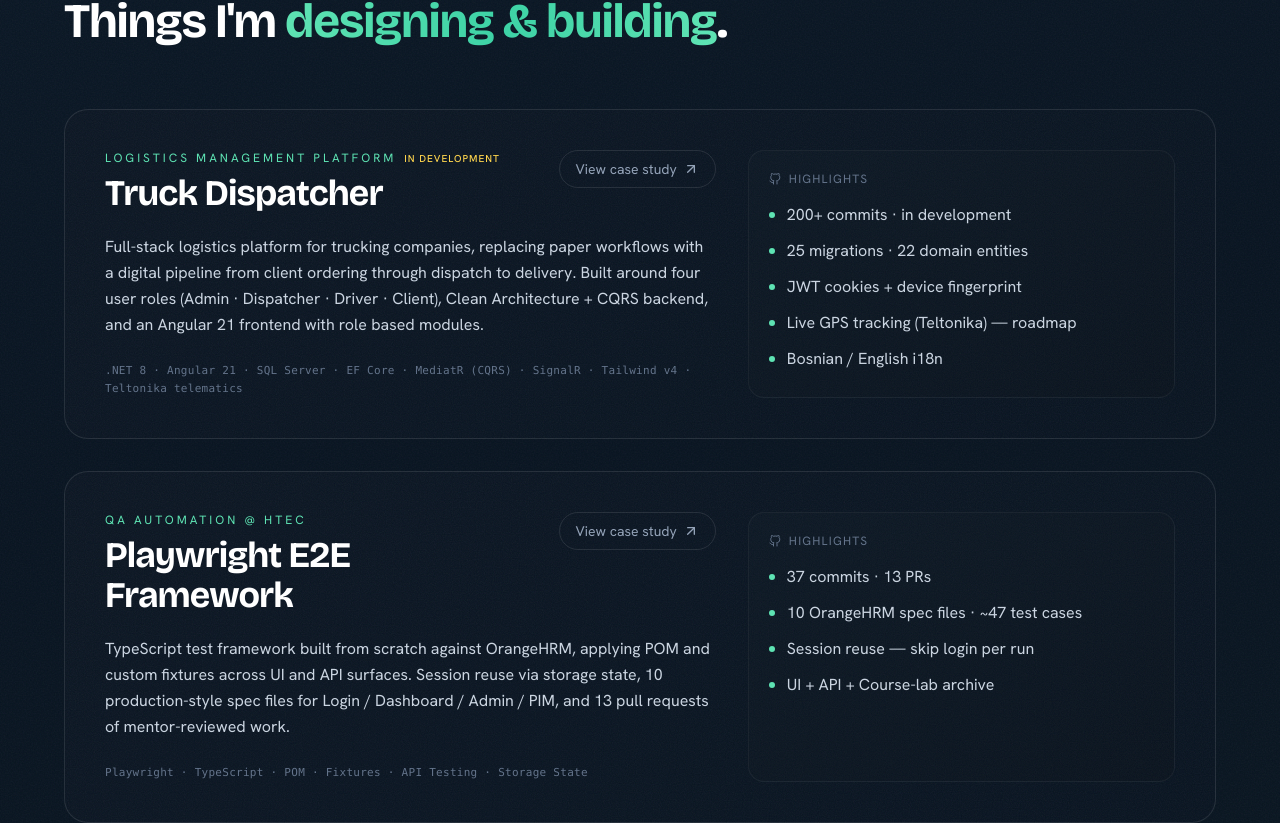
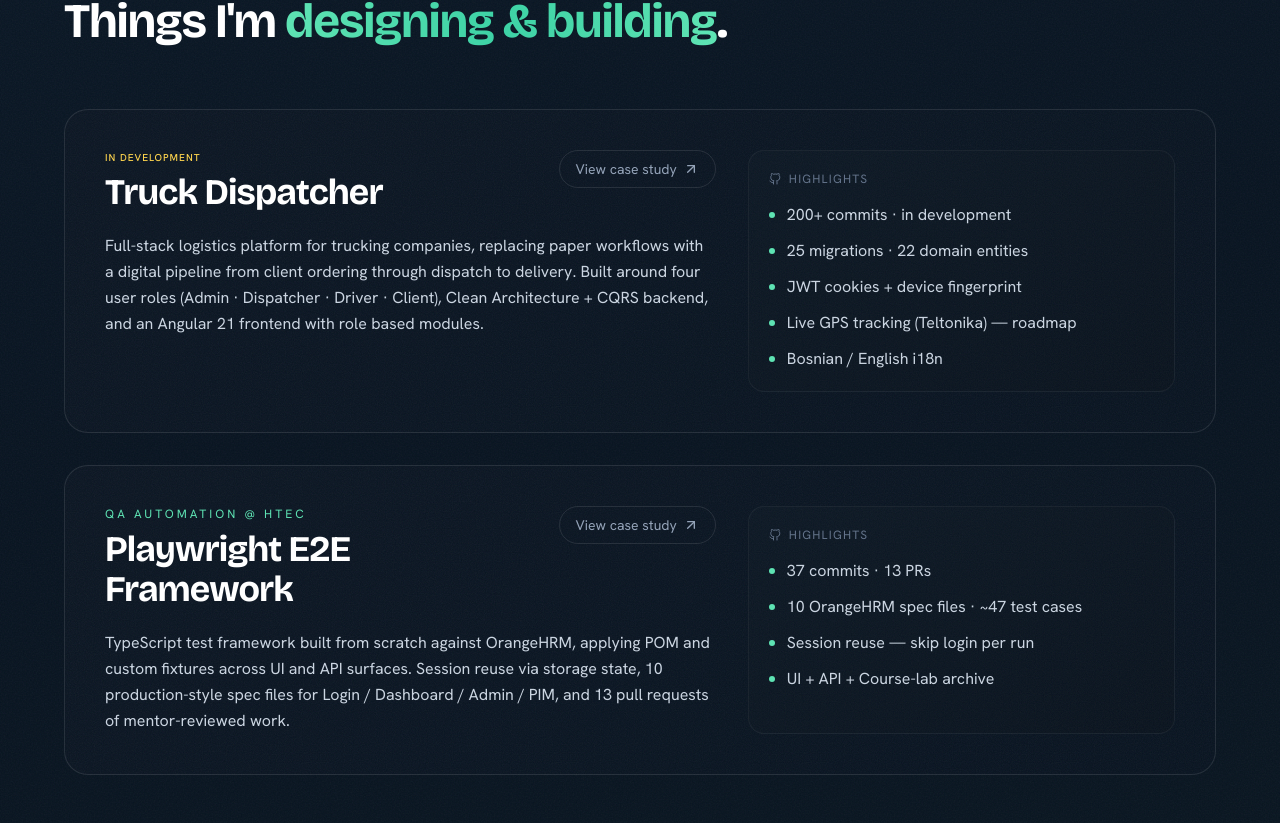
Before and after one commit to EldarSarajlic/portfolio, a React (Vite) app: page / in a window 1280 px wide. Shown: the part 5608-6431 px from the top of the page. Built offline with nearby package versions, Linux system fonts and the light colour scheme.

Commit message:
Drop tech stack line from project cards and Truck Dispatcher subtitle

```diff
--- a/src/content/projects.json
+++ b/src/content/projects.json
@@ -2,18 +2,8 @@
   "items": [
     {
       "title": "Truck Dispatcher",
-      "subtitle": "Logistics Management Platform",
+      "subtitle": "",
       "description": "Full-stack logistics platform for trucking companies, replacing paper workflows with a digital pipeline from client ordering through dispatch to delivery. Built around four user roles (Admin · Dispatcher · Driver · Client), Clean Architecture + CQRS backend, and an Angular 21 frontend with role based modules.",
-      "stack": [
-        ".NET 8",
-        "Angular 21",
-        "SQL Server",
-        "EF Core",
-        "MediatR (CQRS)",
-        "SignalR",
-        "Tailwind v4",
-        "Teltonika telematics"
-      ],
       "highlights": [
         "200+ commits · in development",
         "25 migrations · 22 domain entities",
@@ -22,13 +12,15 @@
         "Bosnian / English i18n"
       ],
       "href": "/projects/truck-dispatcher",
-      "status": { "label": "In development", "tone": "amber" }
+      "status": {
+        "label": "In development",
+        "tone": "amber"
+      }
     },
     {
       "title": "Playwright E2E Framework",
       "subtitle": "QA Automation @ HTEC",
       "description": "TypeScript test framework built from scratch against OrangeHRM, applying POM and custom fixtures across UI and API surfaces. Session reuse via storage state, 10 production-style spec files for Login / Dashboard / Admin / PIM, and 13 pull requests of mentor-reviewed work.",
-      "stack": ["Playwright", "TypeScript", "POM", "Fixtures", "API Testing", "Storage State"],
       "highlights": [
         "37 commits · 13 PRs",
         "10 OrangeHRM spec files · ~47 test cases",
--- a/src/content/types.ts
+++ b/src/content/types.ts
@@ -51,7 +51,6 @@ export interface Project {
   title: string;
   subtitle: string;
   description: string;
-  stack: string[];
   highlights: string[];
   /** Either an external URL (https…) or an internal route ("/projects/…"). */
   href: string;
--- a/src/sections/Projects.tsx
+++ b/src/sections/Projects.tsx
@@ -46,9 +46,11 @@ export default function Projects() {
                     <div className="flex items-start justify-between gap-4">
                       <div>
                         <div className="flex flex-wrap items-center gap-2 mb-2">
-                          <span className="text-mint-400 text-xs uppercase tracking-[0.25em]">
-                            {p.subtitle}
-                          </span>
+                          {p.subtitle && (
+                            <span className="text-mint-400 text-xs uppercase tracking-[0.25em]">
+                              {p.subtitle}
+                            </span>
+                          )}
                           {p.status?.label && (
                             <span
                               className={`text-[10px] font-medium uppercase tracking-widest ${
@@ -72,9 +74,6 @@ export default function Projects() {
                     </div>
                     <p className="mt-5 text-slate-300 leading-relaxed">
                       {p.description}
-                    </p>
-                    <p className="mt-6 font-mono text-[11px] text-slate-500 tracking-wide leading-relaxed">
-                      {p.stack.join("  ·  ")}
                     </p>
                   </div>
                   <div className="md:col-span-5">
```
Also changed, not shown: .pages.yml.
